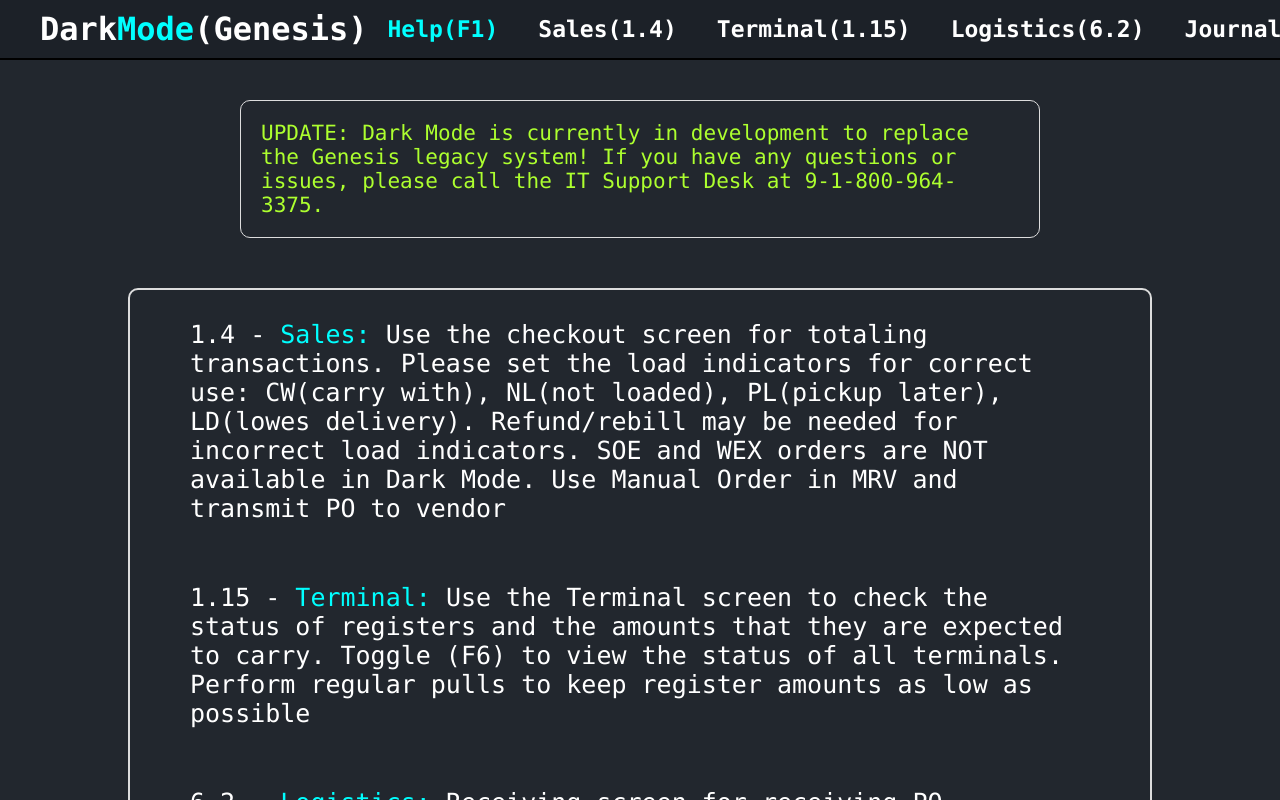
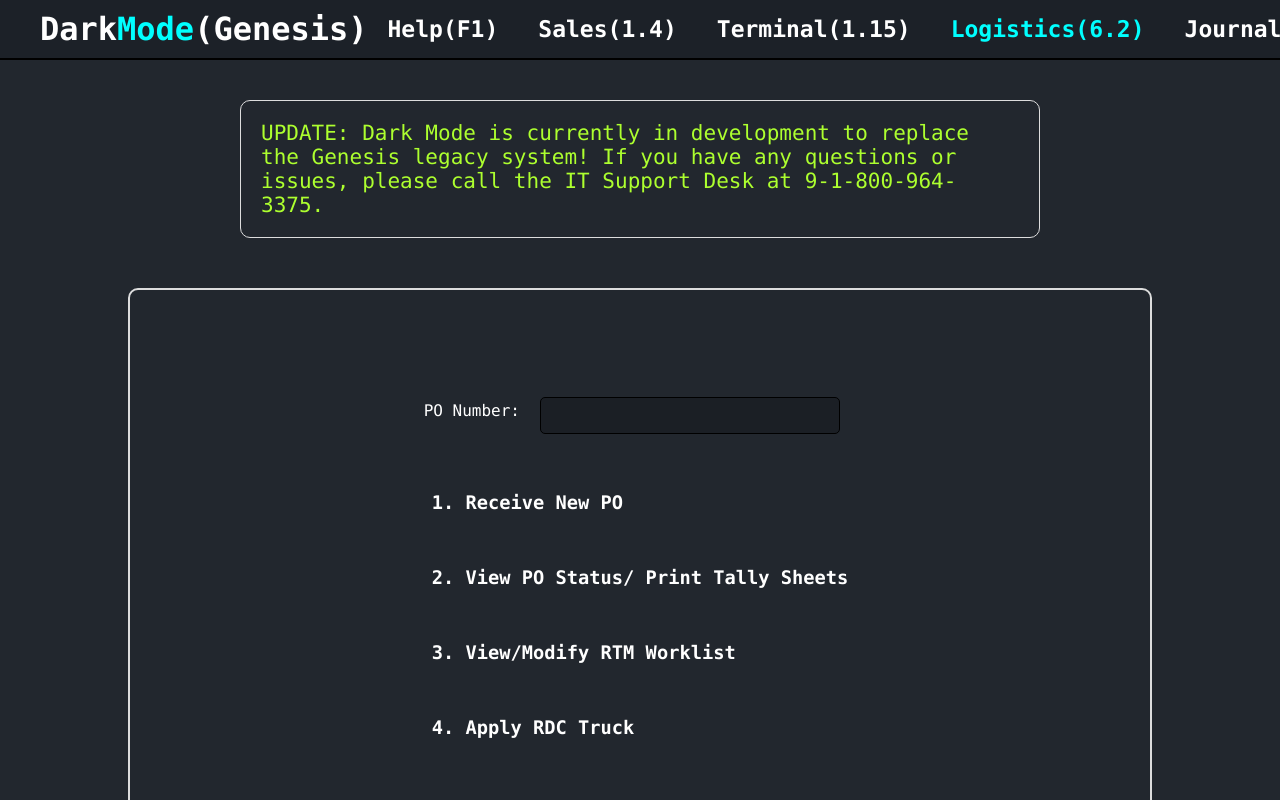
Before and after one commit to VEAJAY/DarkMode, a React (Create React App) app: page / in a window 1280 px wide. Both pictures are taken after a click on the link "Logistics(6.2)". Shown: the top 800 px of the page. Built offline with nearby package versions, Linux system fonts and the light colour scheme.

Commit message:
Logistics created and done

```diff
--- a/src/Greenscreen/Greenscreen.jsx
+++ b/src/Greenscreen/Greenscreen.jsx
@@ -5,6 +5,7 @@
 import Sales from '../Sales/Sales'
 import Terminal from '../Terminal/Terminal'
 import Reports from '../Reports/Reports'
+import Logistics from '../Logistics/Logistics'
 
 function Greenscreen({ content }) {
   return (
@@ -15,6 +16,7 @@
             {content === 'Sales' && <div><Sales /></div>}
             {content === 'Terminal' && <div><Terminal /></div>}
             {content === 'Reports' && <div><Reports /></div>}
+            {content === 'Logistics' && <div><Logistics /></div>}
         </div>
       </div>
     </div>
--- a/src/Help/Help.css
+++ b/src/Help/Help.css
@@ -5,7 +5,7 @@
     padding: 30px 60px;
 }
 .help-list li p {
-    font-size: 25px;
+    font-size: 30px;
 }
 .title {
     color: cyan;
--- /dev/null
+++ b/src/Logistics/Logistics.css
@@ -0,0 +1,25 @@
+.logic-screen {
+    display: flex;
+    height: 70vh;
+    justify-content: center;
+    align-items: center;
+}
+.po-entry {
+    margin-top: 30px;
+    display: flex;
+    align-items: center;
+}
+.po-entry input {
+    margin-left: 20px;
+}
+.po-options {
+    margin-top: 50px;
+}
+.po-options ol li h3 {
+    padding: 8px;
+}
+.po-options ol li h3:hover {
+    cursor: pointer;
+    border: 1px solid #ddd;
+    border-radius: 5px;
+}
--- /dev/null
+++ b/src/Logistics/Logistics.jsx
@@ -0,0 +1,39 @@
+import React from 'react'
+
+import './Logistics.css'
+
+function Logistics() {
+  return (
+    <div>
+      <div className="logic-screen">
+        <div className="inner-screen">
+
+            <div className="po-entry">
+                <label htmlFor="">PO Number: </label>
+                <input type="phone" className='input-field'/>
+            </div>
+
+            <div className="po-options">
+                <ol>
+                    <li>
+                        <h3>1. Receive New PO</h3><br /><br />
+                    </li>
+                    <li>
+                        <h3>2. View PO Status/ Print Tally Sheets</h3><br /><br />
+                    </li>
+                    <li>
+                        <h3>3. View/Modify RTM Worklist</h3><br /><br />
+                    </li>
+                    <li>
+                        <h3>4. Apply RDC Truck</h3><br /><br />
+                    </li>
+                </ol>
+            </div>
+        </div>
+
+      </div>
+    </div>
+  )
+}
+
+export default Logistics
--- a/src/Navbar/Navbar.jsx
+++ b/src/Navbar/Navbar.jsx
@@ -24,7 +24,7 @@
               <a href="#" className={isActive('Terminal')} onClick={() => setContent('Terminal')}>Terminal(1.15)</a>
             </li>
             <li>
-              <a href="#">Logistics(6.2)</a>
+              <a href="#" className={isActive('Logistics')}onClick={() => setContent('Logistics')}>Logistics(6.2)</a>
             </li>
             <li>
               <a href="#">Journal(3.4)</a>
--- a/src/Reports/Reports.jsx
+++ b/src/Reports/Reports.jsx
@@ -42,6 +42,7 @@
     "HLD STORE USE REPORT",
     "HLD STORE USE REPORT",
     "HLD STORE USE REPORT",
+    "MR MANAGEMENT REPORT",
     "SECTION 3 REPORT",
     "SECTION 4 REPORT",
     "SECTION 5 REPORT",
@@ -102,6 +103,7 @@
     "HLD STORE USE REPORT",
     "HLD STORE USE REPORT",
     "HLD STORE USE REPORT",
+    "MR MANAGEMENT REPORT",
     "SECTION 3 REPORT",
     "SECTION 4 REPORT",
     "SECTION 5 REPORT",
```
